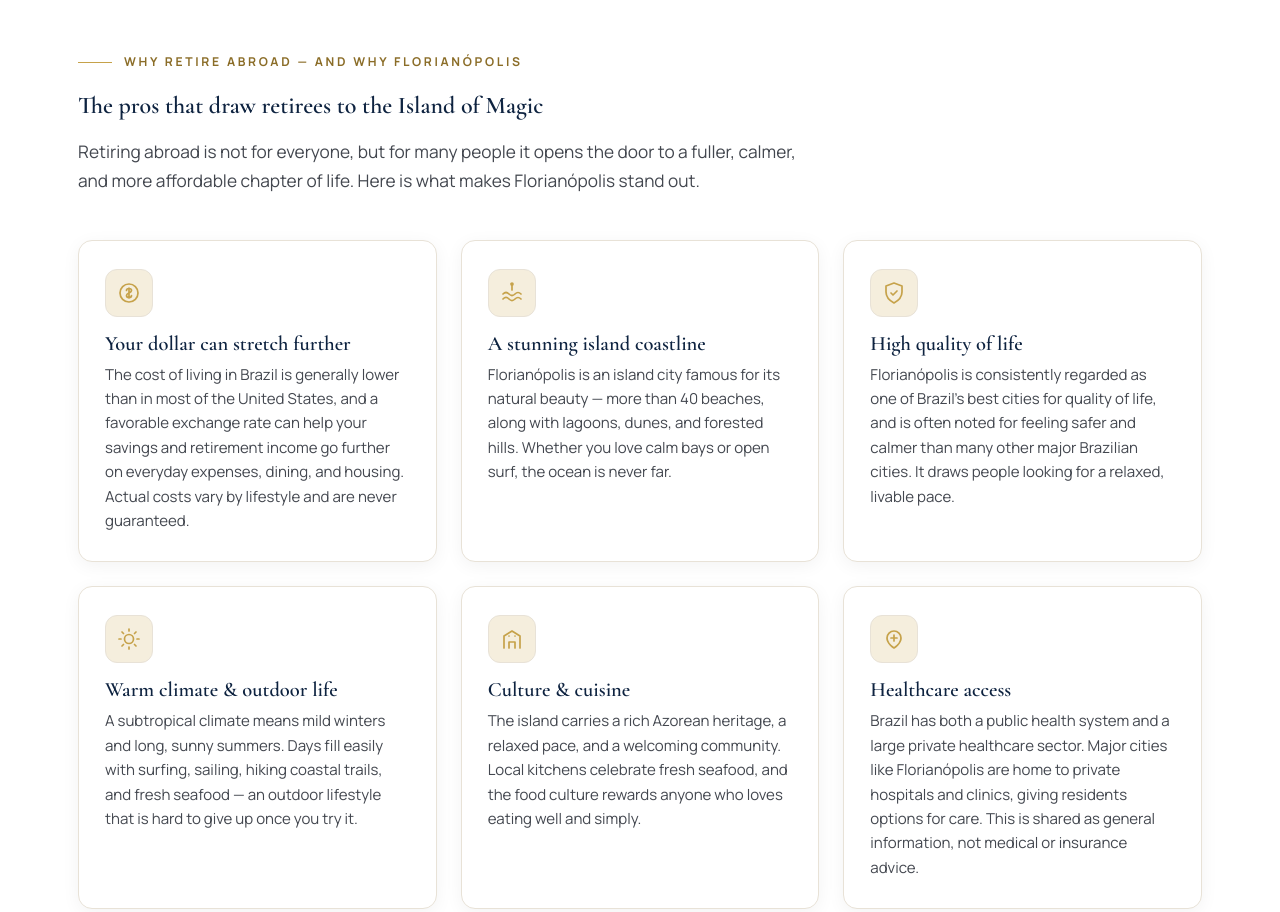
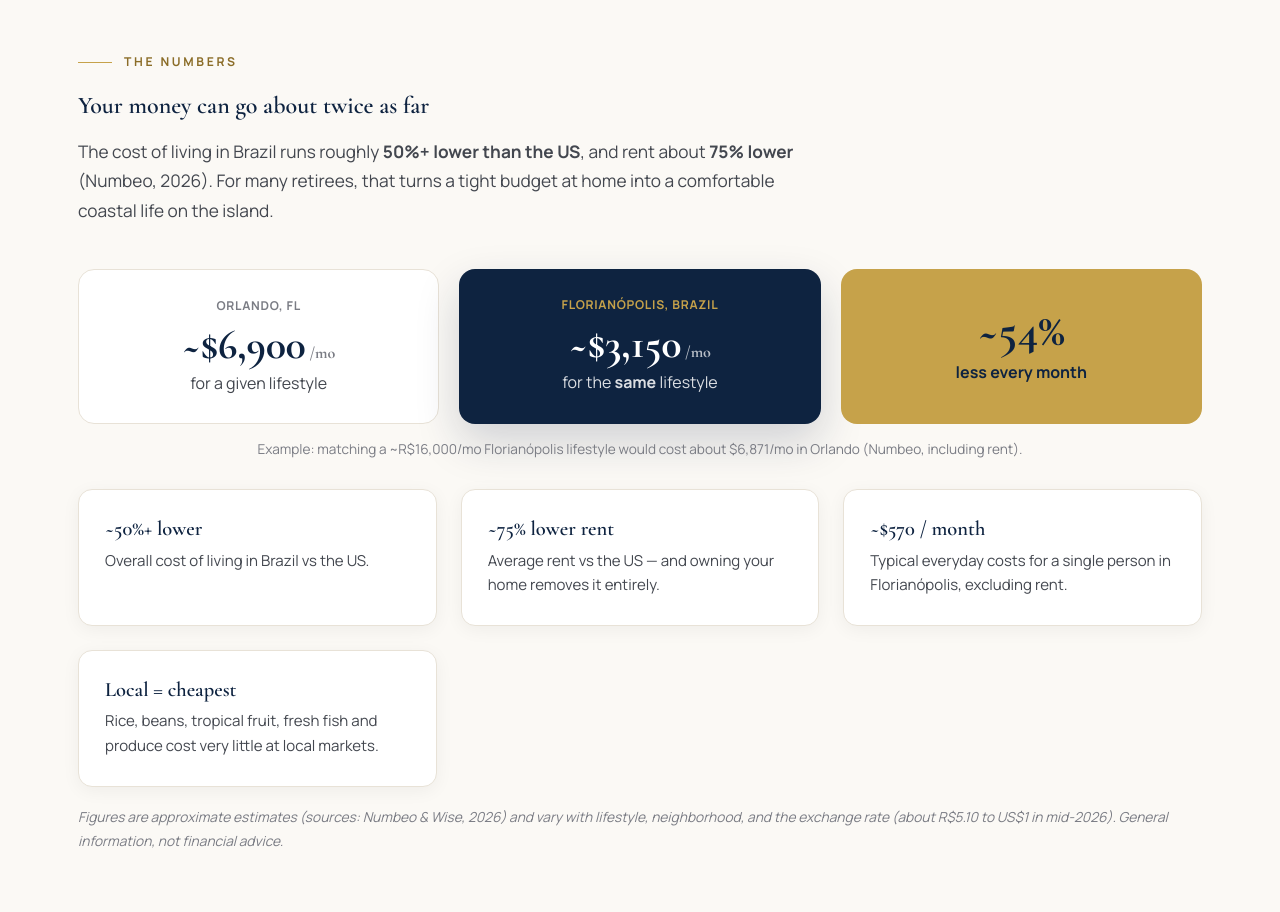
Before and after one commit to Real-Property-SistemAi/revive-property-group, a plain HTML site: page retirement.html in a window 1280 px wide. Shown: the part 1040-1952 px from the top of the page. Drawn offline with nearby package versions, Linux system fonts and the light colour scheme.

Commit message:
Retire Abroad: add sourced cost-of-living comparison (Floripa vs US)

```diff
--- a/retirement.html
+++ b/retirement.html
@@ -90,6 +90,50 @@
           <a class="btn btn-outline" href="retire-brazil-guide.html">Read the free guide</a>
           <a class="btn btn-outline" href="tel:+17277551662">Call (727) 755-1662</a>
         </div>
+      </div>
+    </section>
+
+    <!-- ===================== COST COMPARISON ===================== -->
+    <section class="section section--cream" aria-labelledby="cost-title">
+      <div class="container">
+        <div class="section-intro reveal" data-reveal>
+          <p class="eyebrow eyebrow--dark"><span class="eyebrow-line" aria-hidden="true"></span>The numbers</p>
+          <h2 id="cost-title">Your money can go about twice as far</h2>
+          <p class="section-lead">
+            The cost of living in Brazil runs roughly <strong>50%+ lower than the US</strong>, and rent about
+            <strong>75% lower</strong> (Numbeo, 2026). For many retirees, that turns a tight budget at home into a
+            comfortable coastal life on the island.
+          </p>
+        </div>
+
+        <div class="reveal" data-reveal style="display:grid;grid-template-columns:repeat(auto-fit,minmax(240px,1fr));gap:20px;margin-top:8px;align-items:stretch;">
+          <div style="background:#fff;border:1px solid var(--line);border-radius:16px;padding:26px;text-align:center;">
+            <p style="margin:0;color:var(--muted);font-weight:700;letter-spacing:.06em;text-transform:uppercase;font-size:.76rem;">Orlando, FL</p>
+            <p style="margin:8px 0 4px;font-family:var(--font-display);font-size:2.6rem;line-height:1;color:var(--navy);font-weight:700;">~$6,900<span style="font-size:1rem;color:var(--muted);"> /mo</span></p>
+            <p style="margin:0;color:var(--ink-soft);">for a given lifestyle</p>
+          </div>
+          <div style="background:var(--navy);color:#fff;border-radius:16px;padding:26px;text-align:center;box-shadow:0 18px 44px rgba(14,35,64,0.18);">
+            <p style="margin:0;color:var(--gold);font-weight:700;letter-spacing:.06em;text-transform:uppercase;font-size:.76rem;">Florian&oacute;polis, Brazil</p>
+            <p style="margin:8px 0 4px;font-family:var(--font-display);font-size:2.6rem;line-height:1;color:#fff;font-weight:700;">~$3,150<span style="font-size:1rem;color:rgba(255,255,255,.7);"> /mo</span></p>
+            <p style="margin:0;color:rgba(255,255,255,.85);">for the <strong>same</strong> lifestyle</p>
+          </div>
+          <div style="background:var(--gold);color:var(--navy);border-radius:16px;padding:26px;text-align:center;display:flex;flex-direction:column;justify-content:center;">
+            <p style="margin:0;font-family:var(--font-display);font-size:2.9rem;line-height:1;font-weight:700;">~54%</p>
+            <p style="margin:6px 0 0;font-weight:700;">less every month</p>
+          </div>
+        </div>
+        <p style="text-align:center;margin-top:14px;font-size:.85rem;color:var(--muted);">Example: matching a ~R$16,000/mo Florian&oacute;polis lifestyle would cost about $6,871/mo in Orlando (Numbeo, including rent).</p>
+
+        <div class="feature-grid reveal" data-reveal style="margin-top:28px;">
+          <article class="feature-card"><h3>~50%+ lower</h3><p>Overall cost of living in Brazil vs the US.</p></article>
+          <article class="feature-card"><h3>~75% lower rent</h3><p>Average rent vs the US &mdash; and owning your home removes it entirely.</p></article>
+          <article class="feature-card"><h3>~$570 / month</h3><p>Typical everyday costs for a single person in Florian&oacute;polis, excluding rent.</p></article>
+          <article class="feature-card"><h3>Local = cheapest</h3><p>Rice, beans, tropical fruit, fresh fish and produce cost very little at local markets.</p></article>
+        </div>
+
+        <p class="area-note reveal" data-reveal style="margin-top:18px;">
+          Figures are approximate estimates (sources: Numbeo &amp; Wise, 2026) and vary with lifestyle, neighborhood, and the exchange rate (about R$5.10 to US$1 in mid-2026). General information, not financial advice.
+        </p>
       </div>
     </section>
 
```
